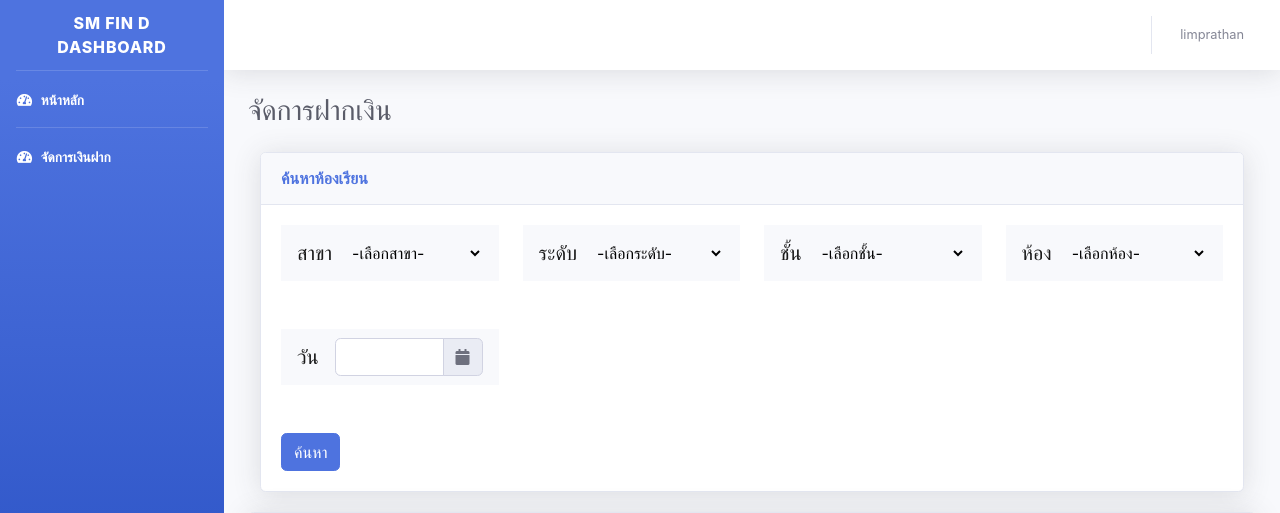
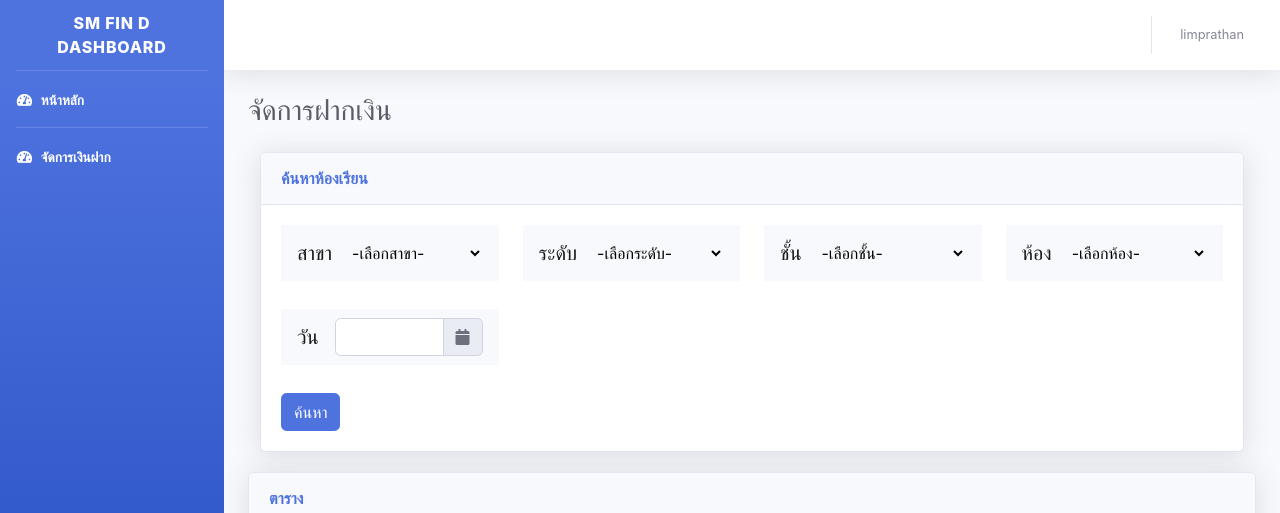
Before and after one commit to 9Chinz/SM-FIND, a PHP site: page /backend/deposit-management.php in a window 1280 px wide. Shown: the top 513 px of the page. Run offline with PHP 8.4, Linux system fonts and the light colour scheme; a user stored in the database is signed in.

Commit message:
add datetimepicker input

```diff
--- a/backend/search_bar.php
+++ b/backend/search_bar.php
@@ -1,6 +1,6 @@
 <div class="row">
     <div class="col-xl-3 col-md-6 mb-4">
-        <nav class="navbar navbar-expand navbar-light bg-light mb-4">
+        <nav class="navbar navbar-expand navbar-light bg-light mb-1">
             <a class="navbar-brand" href="#">สาขา</a>
             <select name="dept" class="dropcon" id="id_dept">
                 <option value="" selected disabled>-เลือกสาขา-</option>
@@ -12,7 +12,7 @@
         </nav>
     </div>
     <div class="col-xl-3 col-md-6 mb-4">
-        <nav class="navbar navbar-expand navbar-light bg-light mb-4">
+        <nav class="navbar navbar-expand navbar-light bg-light mb-1">
             <a class="navbar-brand" href="#">ระดับ</a>
             <select name="section" class="dropcon" id="id_degree">
                 <option value="" selected disabled>-เลือกระดับ-</option>
@@ -22,7 +22,7 @@
         </nav>
     </div>
     <div class="col-xl-3 col-md-6 mb-4">
-        <nav class="navbar navbar-expand navbar-light bg-light mb-4">
+        <nav class="navbar navbar-expand navbar-light bg-light mb-1">
             <a class="navbar-brand" href="#">ชั้น</a>
             <select name="class" id="id_class" class="dropcon">
                 <option value="" selected disabled>-เลือกชั้น-</option>
@@ -30,7 +30,7 @@
         </nav>
     </div>
     <div class="col-xl-3 col-md-6 mb-4">
-        <nav class="navbar navbar-expand navbar-light bg-light mb-4">
+        <nav class="navbar navbar-expand navbar-light bg-light mb-1">
             <a class="navbar-brand" href="#">ห้อง</a>
             <select name="room" id="id_room" class="dropcon">
                 <option value="" selected disabled>-เลือกห้อง-</option>
@@ -38,13 +38,14 @@
         </nav>
     </div>
     <div class="col-xl-3 col-md-6 mb-4">
-        <nav class="navbar navbar-expand navbar-light bg-light mb-4">
-            <a class="navbar-brand" href="#">วัน</a>
+        <nav class="navbar navbar-expand navbar-light bg-light mb-1">
+            <a class="navbar-brand">วัน</a>
             <div class="input-group date" id="datetimepicker4" data-target-input="nearest">
-                    <input type="text" class="form-control datetimepicker-input" data-target="#datetimepicker4"/>
-                    <div class="input-group-append" data-target="#datetimepicker4" data-toggle="datetimepicker">
-                        <div class="input-group-text"><i class="fa fa-calendar"></i></div>
-                    </div>
+                <input type="text" class="form-control datetimepicker-input" data-toggle="datepicker" id="id_date" >
+                <div class="input-group-append">
+                    <div class="input-group-text"><i class="fa fa-calendar"></i></div>
+                </div>
+            </div>
         </nav>
     </div>
 
```
